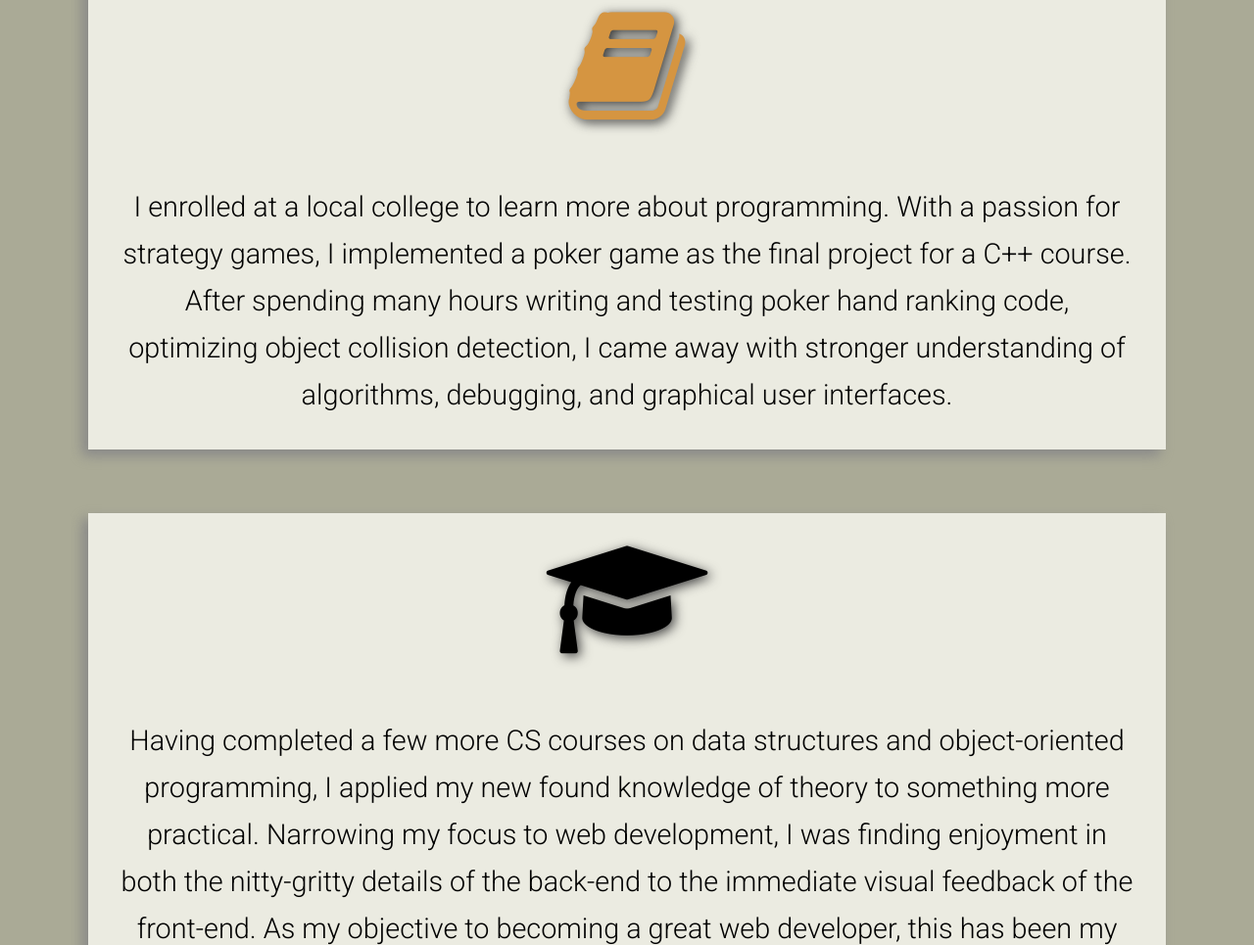
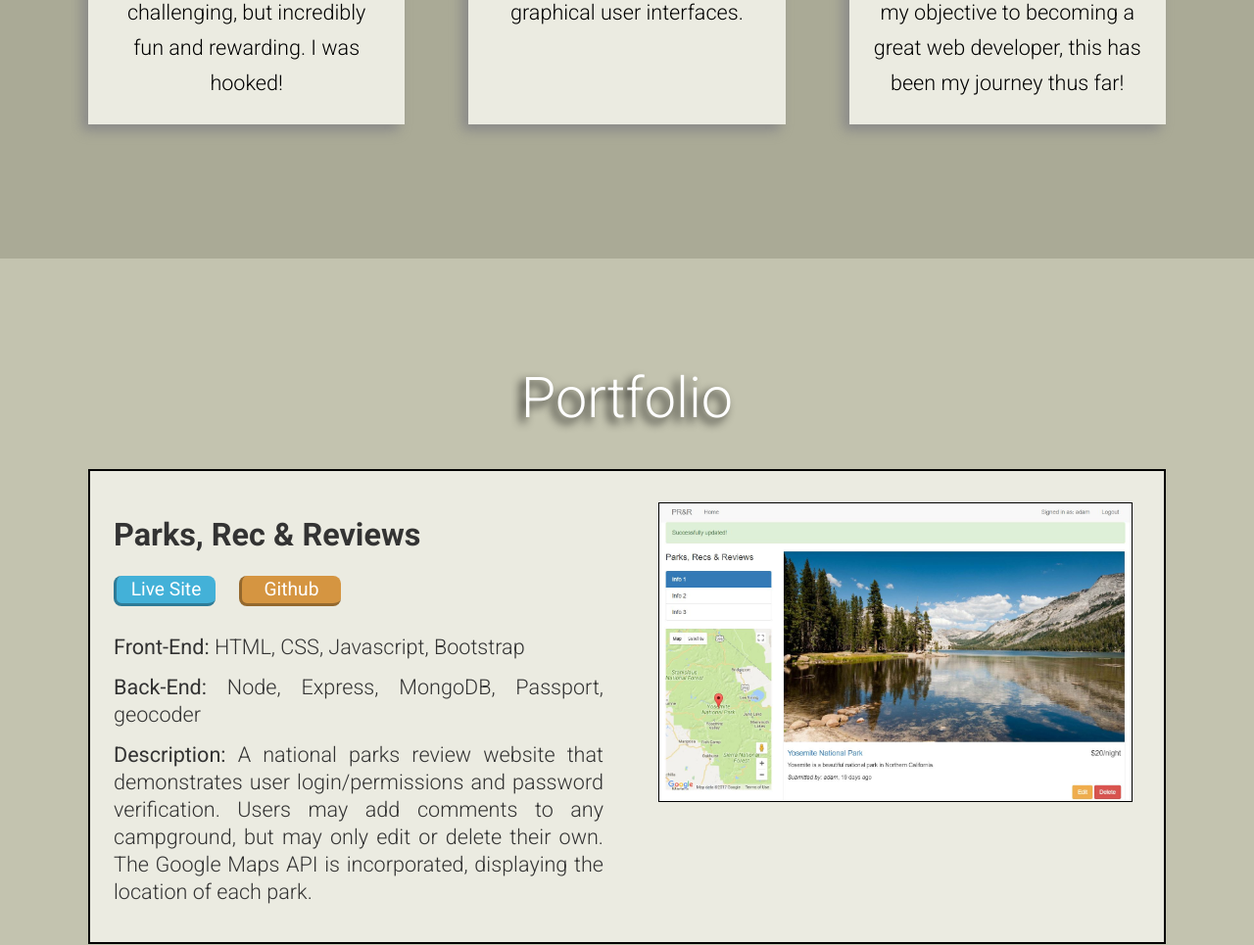
Before and after one commit to plac730/portfolio, a website: page app/index.html in a window 1280 px wide. Shown: the part 1550-2515 px from the top of the page at 98% size. Drawn offline with Linux system fonts and the light colour scheme.

Commit message:
adjust font sizes

```diff
--- a/app/assets/styles/base/_mixins.css
+++ b/app/assets/styles/base/_mixins.css
@@ -5,7 +5,7 @@
 }
 
 @define-mixin atMedium {
-  @media (min-width: 1370px) {
+  @media (min-width: 1200px) {
     @mixin-content;
   }
 }
--- a/app/assets/styles/modules/_block-content.css
+++ b/app/assets/styles/modules/_block-content.css
@@ -19,15 +19,15 @@
   }
 
   &__icon {
-    font-size: 1.6rem;
-    padding: 1.5rem 0;
+    font-size: 1rem;
+    padding: 1.125rem 0;
     text-shadow: -3px 3px 12px #000000;
   }
 
   &__text {
-    line-height: 1.5rem;
+    line-height: 1.125rem;
     font-weight: 400;
-    padding: 1rem 1rem;
+    padding: .75rem .75rem;
     text-align: justify;
 
     p {
@@ -35,24 +35,24 @@
     }
 
     @mixin atSmall {
-      font-size: 1.8rem;
+      font-size: 1.35rem;
       font-weight: 300;
-      line-height: 2.5rem;
-      padding: 2rem 2rem;
+      line-height: 1.75rem;
+      padding: 1.5rem 1.5rem;
     }
   }
 
   &__text--about {
     font-weight: 400;
-    padding-bottom: 2rem;
-    line-height: 2rem;
+    padding-bottom: 1.5rem;
+    line-height: 1.5rem;
     text-align: center;
-    font-size: 1.2rem;
+    font-size: 1rem;
 
     @mixin atSmall {
       font-weight: 300;
-      line-height: 3rem;
-      font-size: 1.8rem;
+      line-height: 2.25rem;
+      font-size: 1.35rem;
     }
   }
 
@@ -67,14 +67,10 @@
       transition: all .3s ease-out;
 
       @mixin atSmall {
-        margin-bottom: 2rem;
+        margin-bottom: 1.5rem;
       }
 
       @mixin atMedium {
-        margin-bottom: 2rem;
-      }
-
-      @mixin atLarge {
         margin: 2rem 0;
       }
     }
--- a/app/assets/styles/modules/_large-hero.css
+++ b/app/assets/styles/modules/_large-hero.css
@@ -21,36 +21,36 @@
   &__title {
     font-weight: 400;
     color:white;
-    font-size: 3.6rem;
+    font-size: 3rem;
     text-shadow: -3px 3px 12px #000000;
     opacity: 0;
     margin-top: 2rem;
     animation: fade-in 2s forwards .5s ease-out;
 
     @mixin atSmall {
-      font-size: 5rem;
+      font-size: 4rem;
     }
 
     @mixin atMedium {
-      font-size: 6.8rem;
+      font-size: 6rem;
     }
   }
 
   &__subtitle {
     font-weight: 400;
     color: white;
-    font-size: 1.5rem;
+    font-size: 1.2rem;
     text-shadow: -3px 3px 12px #000000;
     margin-top: 5rem;
     opacity: 0;
     animation: fade-in 2s forwards 1s ease-out;
 
     @mixin atSmall {
-      font-size: 2.2rem;
+      font-size: 2rem;
     }
 
     @mixin atMedium {
-      font-size: 2.9rem;
+      font-size: 2.4rem;
     }
   }
 
@@ -62,7 +62,7 @@
     bottom: 20%;
     left: 50%;
     transform: translate(-50%, 0);
-    font-size: 4rem;
+    font-size: 3rem;
     padding: .5rem;
     display: none;
     opacity: 0;
--- a/app/assets/styles/modules/_primary-nav.css
+++ b/app/assets/styles/modules/_primary-nav.css
@@ -3,7 +3,7 @@
     &__home {
       display:block;
       opacity: 0;
-      font-size: 1.2rem;
+      font-size: 1rem;
       padding-bottom: .5rem;
       transition: all .3s ease-out;
       position: relative;
@@ -24,14 +24,14 @@
         float:left;
         padding-bottom: 0;
         transform: scale(1);
-        font-size: 2rem;
+        font-size: 1.5rem;
       }
     }
 
     &__menu-content {
       display: block;
       opacity: 0;
-      font-size: 1.2rem;
+      font-size: 1rem;
       position: relative;
       z-index: -10;
       transform: translateY(-5rem) scale(1.2);
@@ -42,7 +42,7 @@
         z-index: 1;
         opacity: 1;
         transform: scale(1);
-        font-size: 2rem;
+        font-size: 1.5rem;
       }
 
       &--visible {
--- a/app/assets/styles/modules/_row.css
+++ b/app/assets/styles/modules/_row.css
@@ -12,7 +12,7 @@
     margin: 2rem 0;
   }
 
-    @mixin atLarge {
+    @mixin atMedium {
     &__medium-4 {
       float: left;
       width: 33.33%;
--- a/app/assets/styles/modules/_section-title.css
+++ b/app/assets/styles/modules/_section-title.css
@@ -1,11 +1,11 @@
 .section-title {
-  font-size: 3rem;
+  font-size: 2.25rem;
   font-weight: 300;
   text-align: center;
   text-shadow: -5px 5px 10px #000000;
   color: white;
 
   @mixin atSmall {
-    font-size: 4.8rem;
+    font-size: 3.6rem;
   }
 }
--- a/app/assets/styles/modules/_site-header.css
+++ b/app/assets/styles/modules/_site-header.css
@@ -4,17 +4,17 @@
   background-color: rgba(0,0,0, 1);
   z-index: 1;
   padding: 1rem 0;
-  height: 55px;
+  height: 50px;
   transition: all .3s ease-out;
 
   &--expanded {
-    height: 145px;
+    height: 130px;
     background-color: rgba(0,0,0, .6);
   }
 
   @mixin atSmall {
-    padding: 1.6rem 0;
-    height: 86px;
+    padding: 1.2rem 0;
+    height: 64px;
     background-color: rgba(0,0,0,1);
   }
 
--- a/app/assets/styles/modules/_social-icons.css
+++ b/app/assets/styles/modules/_social-icons.css
@@ -10,17 +10,17 @@
     position: relative;
     margin: 2rem auto;
     display: block;
-    font-size:1.6rem;
+    font-size:1.2rem;
     color: rgba(213,149,65, 1);
     background-color: rgba(255,255,255, 0.8);
-    height: 10rem;
-    width: 10rem;
+    height: 7.5rem;
+    width: 7.5rem;
     border-radius: 1rem;
     transition: all .5s ease-out;
 
-    @mixin atMedium {
+    @mixin atSmall {
       display: inline-block;
-      margin: 2rem 1rem;
+      margin: 1.5rem .75rem;
     }
 
     @mixin atLarge {
--- a/app/temp/styles/styles.css
+++ b/app/temp/styles/styles.css
@@ -515,7 +515,7 @@ img {
 .large-hero__title {
     font-weight: 400;
     color:white;
-    font-size: 3.6rem;
+    font-size: 3rem;
     text-shadow: -3px 3px 12px #000000;
     opacity: 0;
     margin-top: 2rem;
@@ -526,21 +526,21 @@ img {
 @media (min-width: 530px) {
 
 .large-hero__title {
-      font-size: 5rem
+      font-size: 4rem
   }
   }
 
-@media (min-width: 1370px) {
+@media (min-width: 1200px) {
 
 .large-hero__title {
-      font-size: 6.8rem
+      font-size: 6rem
   }
   }
 
 .large-hero__subtitle {
     font-weight: 400;
     color: white;
-    font-size: 1.5rem;
+    font-size: 1.2rem;
     text-shadow: -3px 3px 12px #000000;
     margin-top: 5rem;
     opacity: 0;
@@ -551,14 +551,14 @@ img {
 @media (min-width: 530px) {
 
 .large-hero__subtitle {
-      font-size: 2.2rem
+      font-size: 2rem
   }
   }
 
-@media (min-width: 1370px) {
+@media (min-width: 1200px) {
 
 .large-hero__subtitle {
-      font-size: 2.9rem
+      font-size: 2.4rem
   }
   }
 
@@ -571,7 +571,7 @@ img {
     left: 50%;
     -webkit-transform: translate(-50%, 0);
             transform: translate(-50%, 0);
-    font-size: 4rem;
+    font-size: 3rem;
     padding: .5rem;
     display: none;
     opacity: 0;
@@ -579,7 +579,7 @@ img {
             animation: fade-in 1s 2.5s forwards ease-out, downward 1s infinite ease-out;
   }
 
-@media (min-width: 1370px) {
+@media (min-width: 1200px) {
 
 .large-hero__arrow {
       display:inline-block
@@ -725,7 +725,7 @@ img {
   }
 
 .section-title {
-  font-size: 3rem;
+  font-size: 2.25rem;
   font-weight: 300;
   text-align: center;
   text-shadow: -5px 5px 10px #000000;
@@ -735,7 +735,7 @@ img {
 @media (min-width: 530px) {
 
 .section-title {
-    font-size: 4.8rem
+    font-size: 3.6rem
 }
   }
 
@@ -755,7 +755,7 @@ img {
     margin: 2rem 0;
   }
 
-@media (min-width: 1660px) {
+@media (min-width: 1200px) {
     .row__medium-4 {
       float: left;
       width: 33.33%;
@@ -785,7 +785,7 @@ img {
     padding-bottom: 100px;
   }
 
-@media (min-width: 1370px) {
+@media (min-width: 1200px) {
 
 .row--equal-height {
       display: -webkit-box;
@@ -828,15 +828,15 @@ img {
   }
 
 .block-content__icon {
-    font-size: 1.6rem;
-    padding: 1.5rem 0;
+    font-size: 1rem;
+    padding: 1.125rem 0;
     text-shadow: -3px 3px 12px #000000;
   }
 
 .block-content__text {
-    line-height: 1.5rem;
+    line-height: 1.125rem;
     font-weight: 400;
-    padding: 1rem 1rem;
+    padding: .75rem .75rem;
     text-align: justify;
   }
 
@@ -847,27 +847,27 @@ img {
 @media (min-width: 530px) {
 
 .block-content__text {
-      font-size: 1.8rem;
+      font-size: 1.35rem;
       font-weight: 300;
-      line-height: 2.5rem;
-      padding: 2rem 2rem
+      line-height: 1.75rem;
+      padding: 1.5rem 1.5rem
   }
   }
 
 .block-content__text--about {
     font-weight: 400;
-    padding-bottom: 2rem;
-    line-height: 2rem;
+    padding-bottom: 1.5rem;
+    line-height: 1.5rem;
     text-align: center;
-    font-size: 1.2rem;
+    font-size: 1rem;
   }
 
 @media (min-width: 530px) {
 
 .block-content__text--about {
       font-weight: 300;
-      line-height: 3rem;
-      font-size: 1.8rem
+      line-height: 2.25rem;
+      font-size: 1.35rem
   }
   }
 
@@ -888,18 +888,11 @@ img {
 @media (min-width: 530px) {
 
 .block-content__screenshot img {
-        margin-bottom: 2rem
+        margin-bottom: 1.5rem
     }
   }
 
-@media (min-width: 1370px) {
-
-.block-content__screenshot img {
-        margin-bottom: 2rem
-    }
-  }
-
-@media (min-width: 1660px) {
+@media (min-width: 1200px) {
 
 .block-content__screenshot img {
         margin: 2rem 0
@@ -927,22 +920,22 @@ img {
   background-color: rgba(0,0,0, 1);
   z-index: 1;
   padding: 1rem 0;
-  height: 55px;
+  height: 50px;
   -webkit-transition: all .3s ease-out;
   transition: all .3s ease-out;
 
 }
 
 .site-header--expanded {
-    height: 145px;
+    height: 130px;
     background-color: rgba(0,0,0, .6);
   }
 
 @media (min-width: 530px) {
 
 .site-header {
-    padding: 1.6rem 0;
-    height: 86px;
+    padding: 1.2rem 0;
+    height: 64px;
     background-color: rgba(0,0,0,1)
 
 }
@@ -1030,7 +1023,7 @@ img {
 .primary-nav__home {
       display:block;
       opacity: 0;
-      font-size: 1.2rem;
+      font-size: 1rem;
       padding-bottom: .5rem;
       -webkit-transition: all .3s ease-out;
       transition: all .3s ease-out;
@@ -1058,14 +1051,14 @@ img {
         padding-bottom: 0;
         -webkit-transform: scale(1);
                 transform: scale(1);
-        font-size: 2rem
+        font-size: 1.5rem
     }
   }
 
 .primary-nav__menu-content {
       display: block;
       opacity: 0;
-      font-size: 1.2rem;
+      font-size: 1rem;
       position: relative;
       z-index: -10;
       -webkit-transform: translateY(-5rem) scale(1.2);
@@ -1082,7 +1075,7 @@ img {
         opacity: 1;
         -webkit-transform: scale(1);
                 transform: scale(1);
-        font-size: 2rem
+        font-size: 1.5rem
     }
   }
 
@@ -1121,7 +1114,7 @@ img {
     }
   }
 
-@media (min-width: 1370px) {
+@media (min-width: 1200px) {
 
 .primary-nav li {
         padding-right: 2rem
@@ -1154,7 +1147,7 @@ img {
   transition: all .5s ease-out;
 }
 
-@media (min-width: 1370px) {
+@media (min-width: 1200px) {
     .reveal-item-slow {
       -webkit-transition-delay: 1s;
               transition-delay: 1s;
@@ -1180,7 +1173,7 @@ img {
   margin-top: 8rem;
 }
 
-@media (min-width: 1370px) {
+@media (min-width: 1200px) {
 
 .social-icons {
     margin-top: 15rem
@@ -1191,21 +1184,21 @@ img {
     position: relative;
     margin: 2rem auto;
     display: block;
-    font-size:1.6rem;
+    font-size:1.2rem;
     color: rgba(213,149,65, 1);
     background-color: rgba(255,255,255, 0.8);
-    height: 10rem;
-    width: 10rem;
+    height: 7.5rem;
+    width: 7.5rem;
     border-radius: 1rem;
     -webkit-transition: all .5s ease-out;
     transition: all .5s ease-out;
   }
 
-@media (min-width: 1370px) {
+@media (min-width: 530px) {
 
 .social-icons__icon {
       display: inline-block;
-      margin: 2rem 1rem
+      margin: 1.5rem .75rem
   }
   }
 
```
Also changed, not shown: 2 other files.
